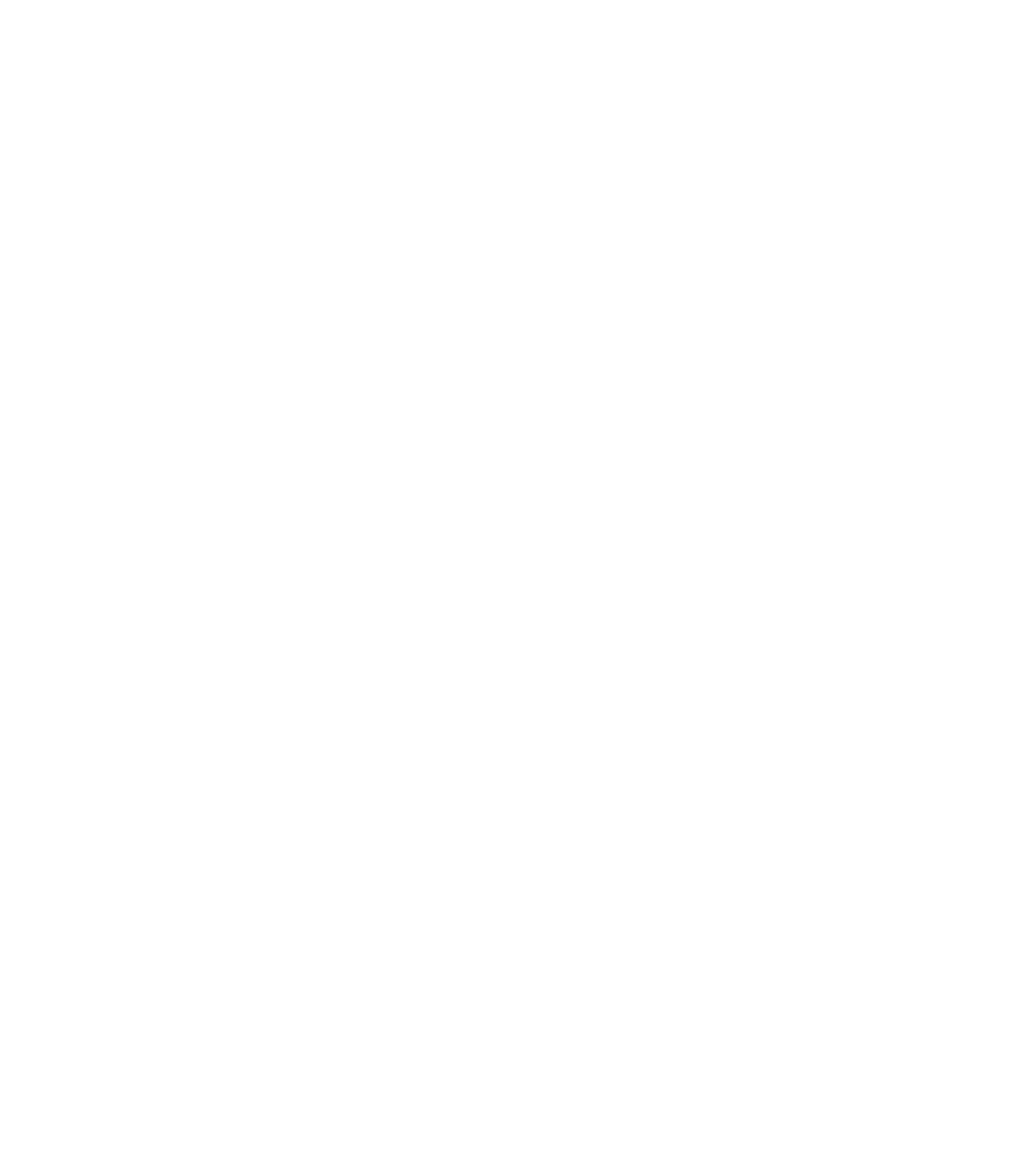
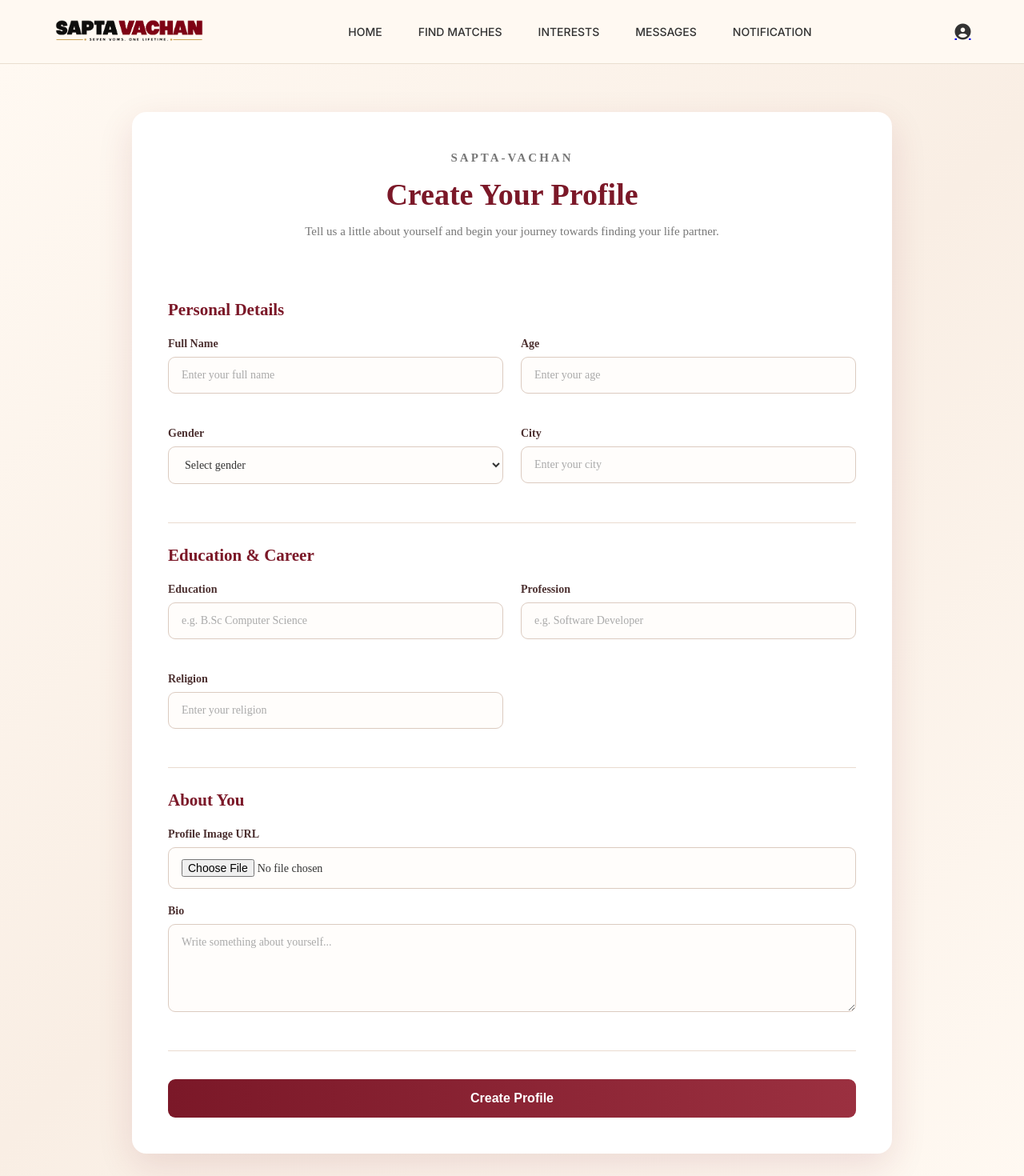
Before and after one commit to rajrai913197-png/humsafar-, a React (Vite) app: page /createprofile in a window 1280 px wide. Before the commit this address had no page. Shown: the top 1470 px of the page at 80% size. Before the commit the page ends 800 px from the top, so only its background shows below. Built offline with nearby package versions, Linux system fonts and the light colour scheme.

Commit message:
do work on post profile

```diff
--- a/src/App.jsx
+++ b/src/App.jsx
@@ -6,6 +6,7 @@
 import Chat from "./pages/Chat"
 import Myprofile from "./pages/Myprofile"
 import Notifications from "./pages/Notifications"
+import CreateProfile from "./pages/CreateProfile"
 function App() {
   return (
     <>
@@ -18,6 +19,7 @@
       <Route path="messages" element = {<Chat />} />
       <Route path="notification" element = {<Notifications />} />
       <Route path="myprofile" element = {<Myprofile />} />
+      <Route path="createprofile" element = {<CreateProfile />} />
      </Route>
     </Routes>
     </>
--- a/src/index.css
+++ b/src/index.css
@@ -4406,3 +4406,168 @@
   }
 
 }
+.create-profile {
+  min-height: 100vh;
+  padding: 60px 20px;
+  background: linear-gradient(
+    135deg,
+    #fff9f2,
+    #f9eee4,
+    #fff9f2
+  );
+}
+
+.profile-container {
+  width: 100%;
+  max-width: 950px;
+  margin: auto;
+  background: #ffffff;
+  padding: 45px;
+  border-radius: 18px;
+  box-shadow: 0 15px 45px rgba(123, 24, 40, 0.12);
+}
+
+.profile-heading {
+  text-align: center;
+  margin-bottom: 45px;
+}
+
+.small-title {
+  color: #9b6b38;
+  font-size: 13px;
+  font-weight: 700;
+  letter-spacing: 3px;
+  margin-bottom: 10px;
+}
+
+.profile-heading h1 {
+  color: #7b1828;
+  font-size: 38px;
+  margin-bottom: 12px;
+}
+
+.profile-heading p {
+  color: #777;
+  font-size: 15px;
+  line-height: 1.7;
+}
+
+.form-section {
+  padding: 28px 0;
+  border-bottom: 1px solid #eadbd0;
+}
+
+.form-section h2 {
+  color: #7b1828;
+  font-size: 21px;
+  margin-bottom: 22px;
+}
+
+.form-grid {
+  display: grid;
+  grid-template-columns: repeat(2, 1fr);
+  gap: 22px;
+}
+
+.input-group {
+  display: flex;
+  flex-direction: column;
+  gap: 8px;
+  margin-bottom: 20px;
+}
+
+.input-group label {
+  color: #4c3030;
+  font-size: 14px;
+  font-weight: 600;
+}
+
+.input-group input,
+.input-group select,
+.input-group textarea {
+  width: 100%;
+  padding: 14px 16px;
+  border: 1px solid #dccbc0;
+  border-radius: 9px;
+  outline: none;
+  font-size: 14px;
+  color: #333;
+  background: #fffdfb;
+  transition: 0.3s ease;
+  font-family: inherit;
+}
+
+.input-group textarea {
+  resize: vertical;
+}
+
+.input-group input:focus,
+.input-group select:focus,
+.input-group textarea:focus {
+  border-color: #7b1828;
+  box-shadow: 0 0 0 3px rgba(123, 24, 40, 0.08);
+}
+
+.input-group input::placeholder,
+.input-group textarea::placeholder {
+  color: #aaa;
+}
+
+.create-btn {
+  display: block;
+  width: 100%;
+  margin-top: 35px;
+  padding: 15px;
+  border: none;
+  border-radius: 9px;
+  background: linear-gradient(90deg, #7b1828, #9b3040);
+  color: white;
+  font-size: 16px;
+  font-weight: 600;
+  cursor: pointer;
+  transition: 0.3s ease;
+}
+
+.create-btn:hover {
+  transform: translateY(-2px);
+  box-shadow: 0 8px 20px rgba(123, 24, 40, 0.25);
+}
+
+/* Responsive */
+
+@media (max-width: 700px) {
+  .create-profile {
+    padding: 25px 12px;
+  }
+
+  .profile-container {
+    padding: 25px 18px;
+  }
+
+  .profile-heading h1 {
+    font-size: 30px;
+  }
+
+  .form-grid {
+    grid-template-columns: 1fr;
+    gap: 0;
+  }
+}
+
+@media (max-width: 400px) {
+  .profile-heading h1 {
+    font-size: 26px;
+  }
+
+  .profile-heading p {
+    font-size: 13px;
+  }
+
+  .form-section h2 {
+    font-size: 19px;
+  }
+
+  .profile-container {
+    padding: 22px 15px;
+  }
+}
--- a/src/pages/CreateProfile.jsx
+++ b/src/pages/CreateProfile.jsx
@@ -0,0 +1,323 @@
+import { useState } from "react";
+import axios from "axios"
+const CreateProfile = () => {
+   const [formData, setFormData] = useState({
+
+    name: "",
+
+    age: "",
+
+    gender: "",
+
+    city: "",
+
+    education: "",
+
+    profession: "",
+
+    religion: "",
+
+    bio: "",
+
+    image: null,
+
+  });
+
+  const handleChange = (e)=>{
+     setFormData({
+        ...formData,
+        [e.target.name]: e.target.name === "image"
+          ? e.target.files[0]
+          : e.target.value,
+     })
+  }
+
+  const handleSubmit = (e) => {
+
+    e.preventDefault();
+
+
+    const data = new FormData();
+
+    data.append("name", formData.name);
+
+    data.append("age", formData.age);
+
+    data.append("gender", formData.gender);
+
+    data.append("city", formData.city);
+
+    data.append("education", formData.education);
+
+    data.append("profession", formData.profession);
+
+    data.append("religion", formData.religion);
+
+    data.append("bio", formData.bio);
+
+    data.append("image", formData.image);
+
+    axios.post("http://localhost:3300/createUser",data)
+    .then(()=> alert("profile created"))
+    .catch(err => console.log(err))
+
+
+  };
+
+  return (
+
+    <div className="create-profile">
+
+      <div className="profile-container">
+
+        <div className="profile-heading">
+
+          <p className="small-title">SAPTA-VACHAN</p>
+
+          <h1>Create Your Profile</h1>
+
+          <p>
+
+            Tell us a little about yourself and begin your journey
+
+            towards finding your life partner.
+
+          </p>
+
+        </div>
+
+        <form onSubmit={handleSubmit}>
+
+          <div className="form-section">
+
+            <h2>Personal Details</h2>
+
+            <div className="form-grid">
+
+              <div className="input-group">
+
+                <label>Full Name</label>
+
+                <input
+
+                  type="text"
+
+                  name="name"
+
+                  placeholder="Enter your full name"
+
+                  value={formData.name}
+
+                  onChange={handleChange}
+
+                  required
+
+                />
+
+              </div>
+
+              <div className="input-group">
+
+                <label>Age</label>
+
+                <input
+
+                  type="taxt"
+
+                  name="age"
+
+                  placeholder="Enter your age"
+
+                  value={formData.age}
+
+                  onChange={handleChange}
+
+                  required
+
+                />
+
+              </div>
+
+              <div className="input-group">
+
+                <label>Gender</label>
+
+                <select
+
+                  name="gender"
+
+                  value={formData.gender}
+
+                  onChange={handleChange}
+
+                  required
+
+                >
+
+                  <option value="">Select gender</option>
+
+                  <option value="Male">Male</option>
+
+                  <option value="Female">Female</option>
+
+                </select>
+
+              </div>
+
+              <div className="input-group">
+
+                <label>City</label>
+
+                <input
+
+                  type="text"
+
+                  name="city"
+
+                  placeholder="Enter your city"
+
+                  value={formData.city}
+
+                  onChange={handleChange}
+
+                  required
+
+                />
+
+              </div>
+
+            </div>
+
+          </div>
+
+          <div className="form-section">
+
+            <h2>Education & Career</h2>
+
+            <div className="form-grid">
+
+              <div className="input-group">
+
+                <label>Education</label>
+
+                <input
+
+                  type="text"
+
+                  name="education"
+
+                  placeholder="e.g. B.Sc Computer Science"
+
+                  value={formData.education}
+
+                  onChange={handleChange}
+
+                />
+
+              </div>
+
+              <div className="input-group">
+
+                <label>Profession</label>
+
+                <input
+
+                  type="text"
+
+                  name="profession"
+
+                  placeholder="e.g. Software Developer"
+
+                  value={formData.profession}
+
+                  onChange={handleChange}
+
+                />
+
+              </div>
+
+              <div className="input-group">
+
+                <label>Religion</label>
+
+                <input
+
+                  type="text"
+
+                  name="religion"
+
+                  placeholder="Enter your religion"
+
+                  value={formData.religion}
+
+                  onChange={handleChange}
+
+                />
+
+              </div>
+
+            </div>
+
+          </div>
+
+          <div className="form-section">
+
+            <h2>About You</h2>
+
+            <div className="input-group">
+
+              <label>Profile Image URL</label>
+
+              <input
+
+                type="file"
+
+                name="image"
+
+                placeholder="Paste your image URL"
+
+                // value={formData.image}
+
+                onChange={handleChange}
+
+              />
+
+            </div>
+
+            <div className="input-group">
+
+              <label>Bio</label>
+
+              <textarea
+
+                name="bio"
+
+                rows="5"
+
+                placeholder="Write something about yourself..."
+
+                value={formData.bio}
+
+                onChange={handleChange}
+
+              ></textarea>
+
+            </div>
+
+          </div>
+
+          <button type="submit" className="create-btn">
+
+            Create Profile
+
+          </button>
+
+        </form>
+
+      </div>
+
+    </div>
+  )
+}
+
+export default CreateProfile
```
